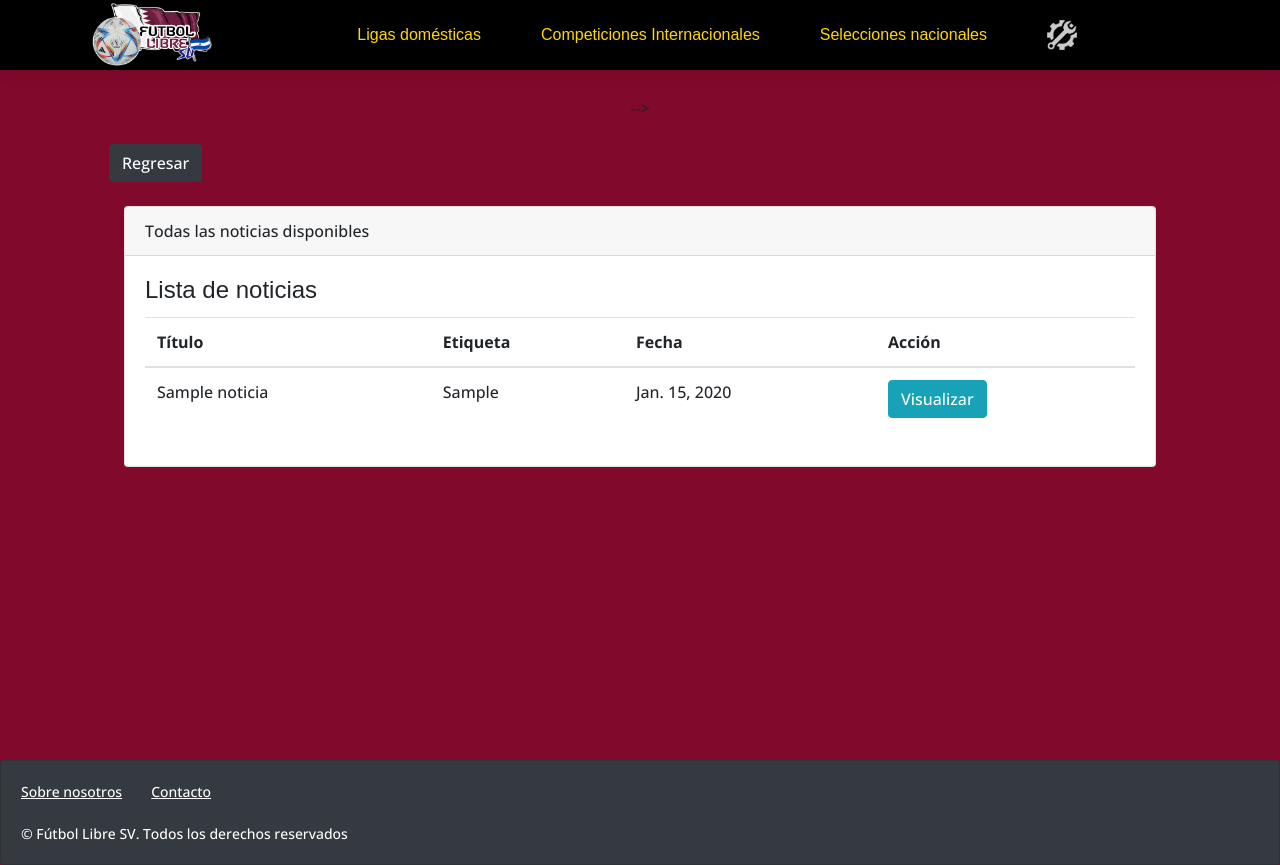
After one commit to leryunard/FUTLIBRESV, a Django app: page /todas in a window 1280 px wide. The commit adds this page. Run offline with Django 3.2, Linux system fonts and the light colour scheme; tables that the repository leaves empty hold one stand-in row (values such as "Sample post"); some libraries are stand-ins or nearby versions.

Commit message:
arreglos

```diff
--- a/internacionales/urls.py
+++ b/internacionales/urls.py
@@ -6,7 +6,7 @@ from . import views
 # path(para pasar parametros, llamado a las  views, nombre de la url)
 
 urlpatterns = [
-    path('verNoticiasLibertadores/<id>/', views.verNoticiasLibertadores, name='id'),
+    path('verNoticiasLibertadores/<id>/', views.verNoticiasLibertadores, name='noticialiber'),
     path('verEquiposLibertadores', views.verEquiposLibertadores),
     path('verTodasNoticiasLibertadores', views.verTodasNoticiasLibertadores, name='liber'),
     # Parte Carlos Rafaelano
--- /dev/null
+++ b/webApp/templates/paginas/todas.html
@@ -0,0 +1,56 @@
+{% extends "bases/base.html" %}
+
+{% block titulo %} Todas las noticias {%endblock %}
+
+
+{% block contenido %}
+<br><br><br><br>
+<div class="text-center">
+    <div class="row">
+        <div class="col-12">
+           <!-- {% include 'buscar_noticia/buscar.html' %} -->
+        </div>
+    </div>
+</div>
+<div class="container">
+    <div class="row m-4">
+        <a name="" class="btn btn-dark" href=" {% url 'home' %}" role="button">Regresar</a>
+    </div>
+    <div class="row m-4">
+        <div class="col-12">
+            <div class="card">
+                <div class="card-header">
+                    Todas las noticias disponibles
+                </div>
+                <div class="card-body">
+                    <h4 class="card-title">Lista de noticias</h4>
+
+                    <table class="table table-hover">
+                        <thead>
+                        <tr>
+                            <th>Título</th>
+                            <th>Etiqueta</th>
+                            <th>Fecha</th>
+                            <th>Acción</th>
+                        </tr>
+                        </thead>
+                        <tbody>
+                        {% for toda in todas %}
+                        <tr>
+                            <td>  {{toda.idnoticia.nombrenoticia}}</td>
+                            <td> {{toda.idnoticia.tiponoticia}}</td>
+                            <td> {{toda.fechanoticia}}</td>
+                            <td>
+                                <a class="btn btn-info"
+                                   href="{% url 'noticia' toda.iddetalle %}" role="button">Visualizar</a>
+                            </td>
+                        </tr>
+                        {% endfor %}
+                        </tbody>
+                    </table>
+                </div>
+            </div>
+        </div>
+    </div>
+</div>
+{%endblock %}
--- a/webApp/urls.py
+++ b/webApp/urls.py
@@ -1,11 +1,11 @@
 from django.urls import path
-from .views import *
 from . import views
-from django.urls import include
 
 # enlaces para mostrar las vistas (URLS)
 # path(para pasar parametros, llamado a las  views, nombre de la url)
 
 urlpatterns = [
     path('', views.verTodasNoticias, name='home'),
+    path('noticia/<int:iddetalle>', views.verNoticia, name='noticia'),
+    path('todas', views.verTodas, name='todas'),
 ]
--- a/webApp/views.py
+++ b/webApp/views.py
@@ -9,6 +9,15 @@ def home(request):
 
 
 def verTodasNoticias(request):
-    mostrar = Noticia.objects.all()
-    detalle = Detallenoticia.objects.all()
-    return render(request, 'paginas/home.html', {'mostrar': mostrar, 'detalle': detalle})
+    noticias = Detallenoticia.objects.filter().order_by('-iddetalle')[:12]
+    return render(request, 'paginas/home.html', {'noticias': noticias})
+
+
+def verNoticia(request, iddetalle):
+    noticia = Detallenoticia.objects.get(iddetalle=iddetalle)
+    return render(request, 'paginas/noticia.html', {'noticia': noticia})
+
+
+def verTodas(request):
+    todas = Detallenoticia.objects.all()
+    return render(request, 'paginas/todas.html', {'todas': todas})
```
Also changed, not shown: webApp/templates/buscar_noticia/buscar.html (added, +11 -0 lines), webApp/templates/paginas/home.html (+12 -11 lines), webApp/templates/paginas/noticia.html (added, +58 -0 lines).
